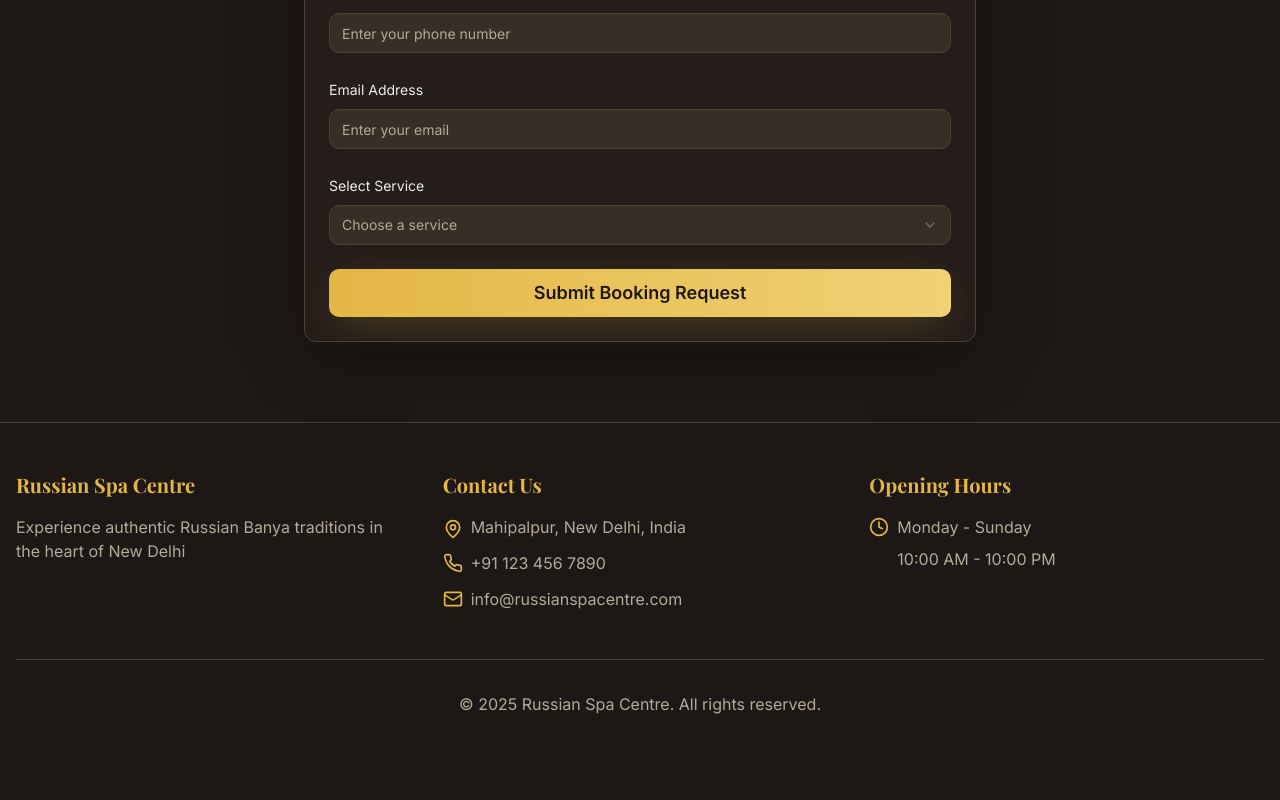
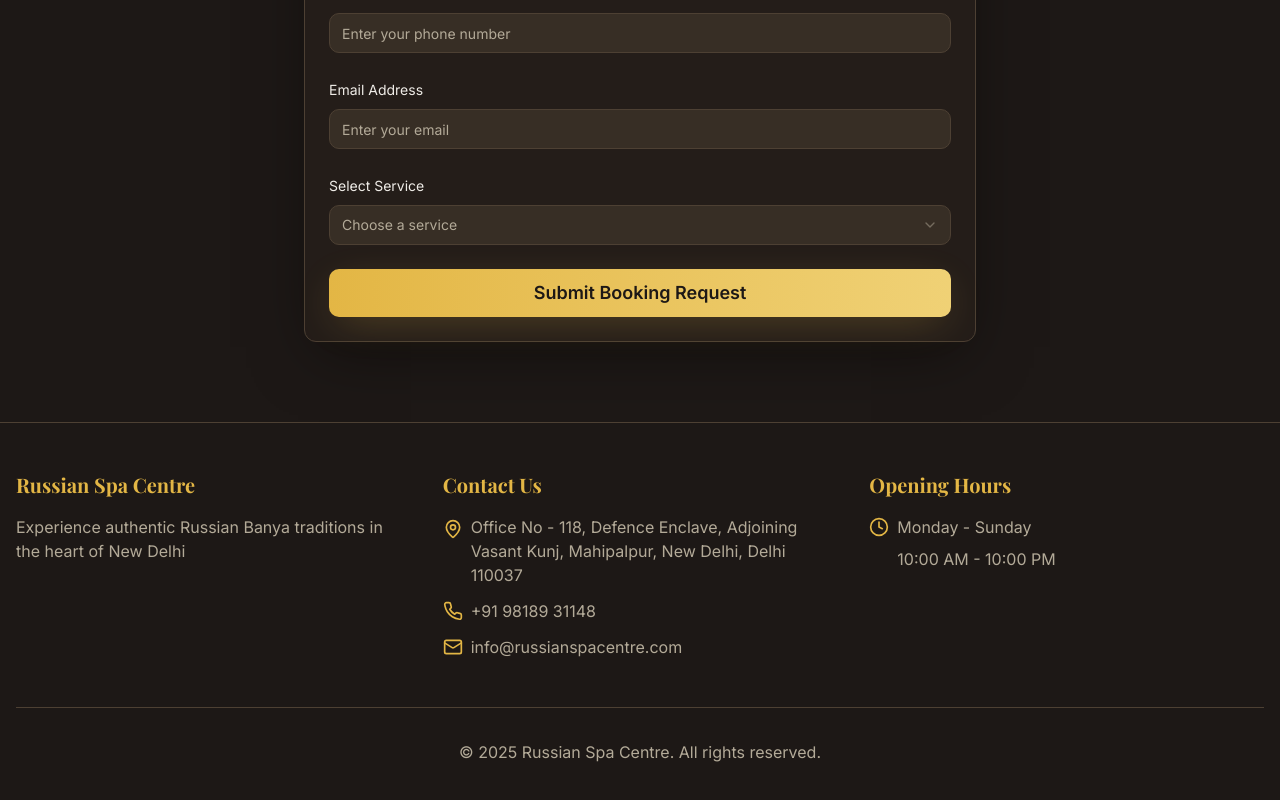
Before and after one commit to Daku70/russian-zen-mahipalpur, a React (Vite) app: page / in a window 1280 px wide. Shown: the part 2442-3242 px from the top of the page. Before the commit the page ends 3206 px from the top, so only its background shows below. Built offline with nearby package versions, Linux system fonts and the light colour scheme; the HTML template or start-up script is replaced by a standard one.

Commit message:
Update contact information

```diff
--- a/src/components/FloatingCallButton.tsx
+++ b/src/components/FloatingCallButton.tsx
@@ -3,7 +3,7 @@ import { Button } from "@/components/ui/button";
 
 const FloatingCallButton = () => {
   const handleCallNow = () => {
-    window.location.href = "tel:+911234567890";
+    window.location.href = "tel:+919818931148";
   };
 
   return (
--- a/src/components/Footer.tsx
+++ b/src/components/Footer.tsx
@@ -17,12 +17,12 @@ const Footer = () => {
             <div className="space-y-3">
               <div className="flex items-start gap-2 text-muted-foreground">
                 <MapPin className="h-5 w-5 text-gold shrink-0 mt-1" />
-                <span>Mahipalpur, New Delhi, India</span>
+                <span>Office No - 118, Defence Enclave, Adjoining Vasant Kunj, Mahipalpur, New Delhi, Delhi 110037</span>
               </div>
               <div className="flex items-center gap-2 text-muted-foreground">
                 <Phone className="h-5 w-5 text-gold shrink-0" />
-                <a href="tel:+911234567890" className="hover:text-gold transition-smooth">
-                  +91 123 456 7890
+                <a href="tel:+919818931148" className="hover:text-gold transition-smooth">
+                  +91 98189 31148
                 </a>
               </div>
               <div className="flex items-center gap-2 text-muted-foreground">
--- a/src/components/Hero.tsx
+++ b/src/components/Hero.tsx
@@ -5,7 +5,7 @@ import heroImage from "@/assets/hero-spa.jpg";
 
 const Hero = () => {
   const handleCallNow = () => {
-    window.location.href = "tel:+911234567890";
+    window.location.href = "tel:+919818931148";
   };
 
   const scrollToBooking = () => {
--- a/src/components/Services.tsx
+++ b/src/components/Services.tsx
@@ -86,7 +86,7 @@ const Services = () => {
                   <span className="text-sm text-muted-foreground">{service.duration}</span>
                 </div>
                 <Button
-                  onClick={() => window.location.href = "tel:+911234567890"}
+                  onClick={() => window.location.href = "tel:+919818931148"}
                   className="w-full bg-gradient-to-r from-gold to-gold-light hover:opacity-90 text-spa-dark font-semibold transition-smooth"
                 >
                   <Phone className="mr-2 h-4 w-4" />
```
